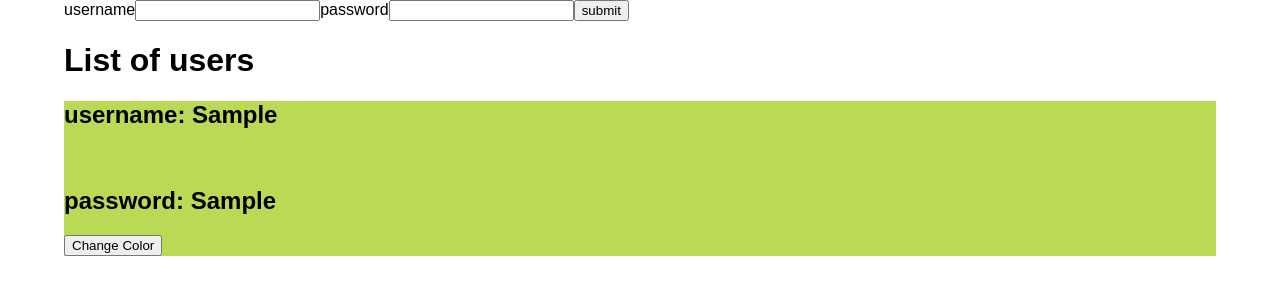
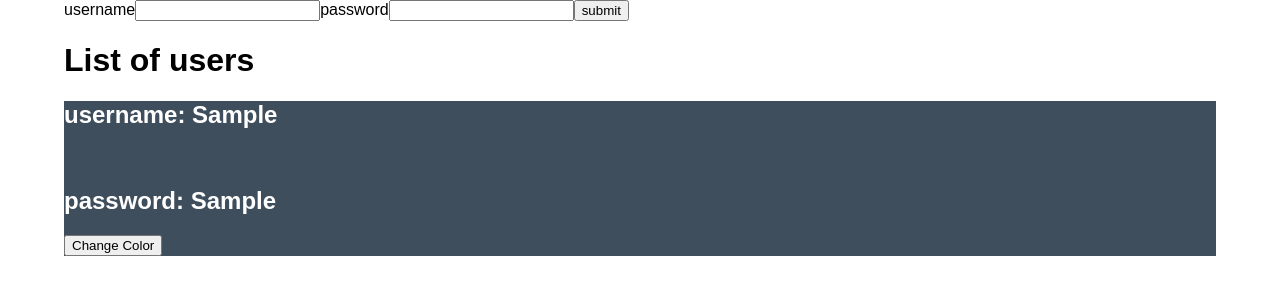
Before and after one commit to lukecamelo/redux-practice, a React (Create React App) app: page / in a window 1280 px wide. Both pictures are taken after typing "Sample", "Sample" into the empty fields and a click on the button "submit". Shown: the top 300 px of the page. Built offline with nearby package versions, Linux system fonts and the light colour scheme.

Commit message:
User items now toggle colors

```diff
--- a/src/components/UserList.css
+++ b/src/components/UserList.css
@@ -1,3 +1,8 @@
 .user-item {
   background-color: #BADA55;
 }
+
+.item-user {
+  background-color: #234D;
+  color: #FFF;
+}
--- a/src/components/UserList.js
+++ b/src/components/UserList.js
@@ -4,9 +4,9 @@ import { connect } from 'react-redux'
 
 import './UserList.css'
 
-const UserList = ({ users, changeColor }) => {
+const UserList = ({ users, changeColor, isGreen }) => {
   let list = users.users.map((user, i) => (
-    <div className='user-item' key={i}>
+    <div className={isGreen ? 'user-item' : 'item-user'} key={i}>
       <h2>username: {user.username}</h2>
       <br />
       <h2>password: {user.password}</h2>
@@ -23,7 +23,8 @@ const UserList = ({ users, changeColor }) => {
 }
 
 const mapStateToProps = state => ({
-  users: state.users
+  users: state.users,
+  isGreen: state.users.isGreen
 })
 
 export default connect(mapStateToProps, { changeColor })(UserList)
```
